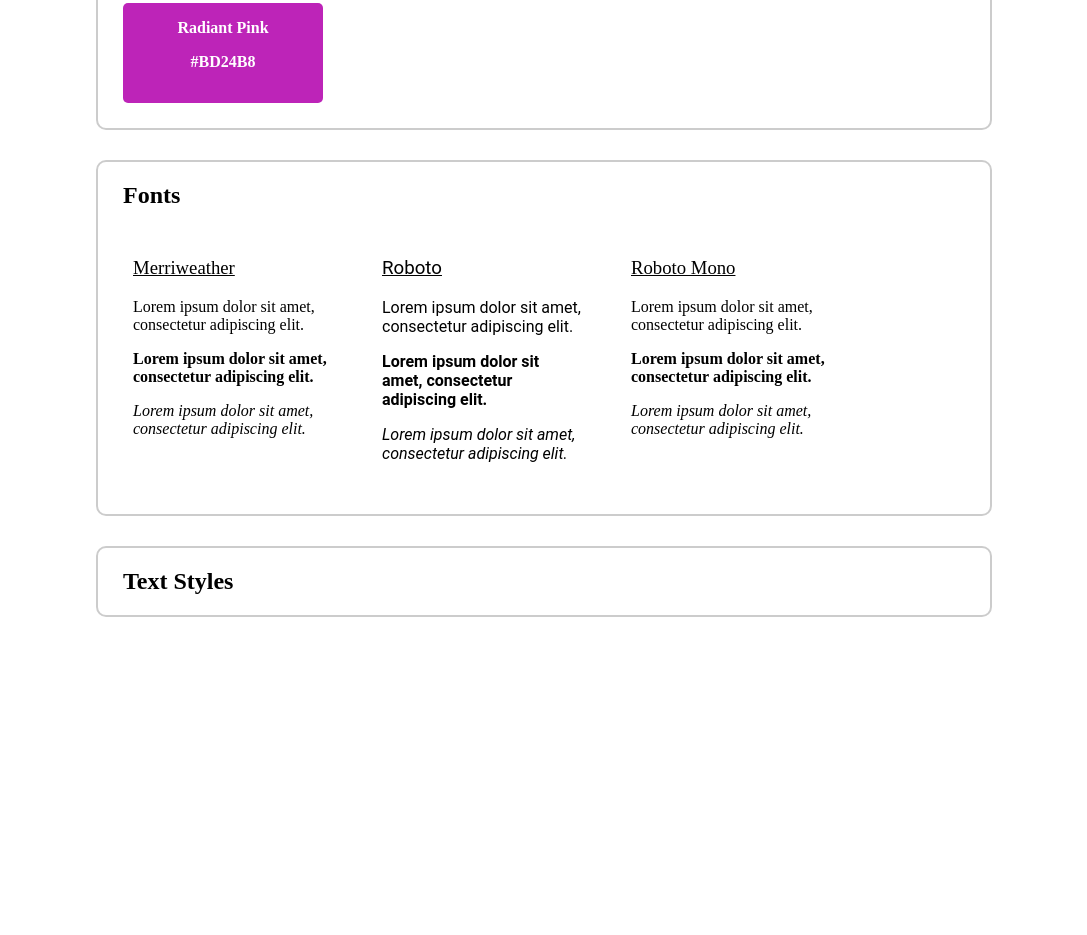
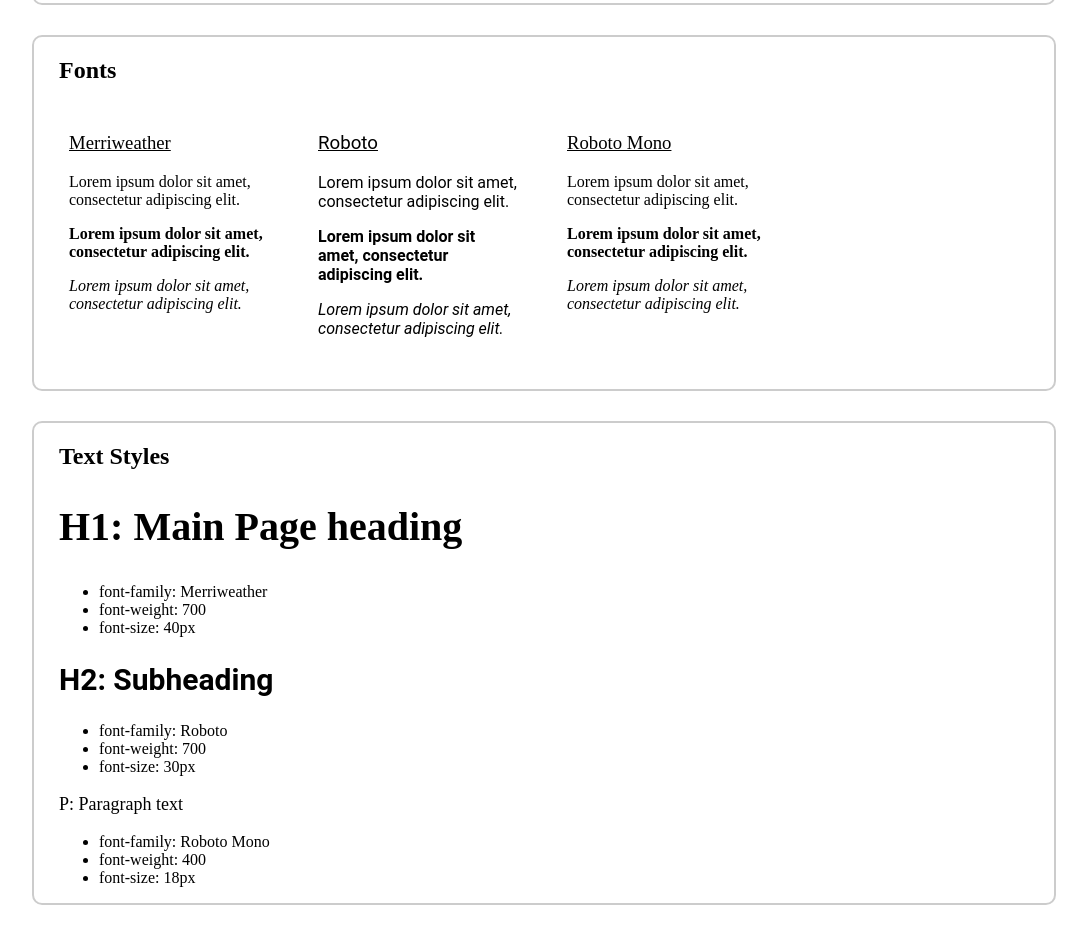
Before and after one commit to Radensuaso/website-design-system, a plain HTML site: page index.html in a window 1280 px wide. Shown: the part 271-1206 px from the top of the page, without its empty margins (96-1183 px from the left). Before the commit the page ends 918 px from the top, so only its background shows below. Drawn offline with Linux system fonts and the light colour scheme; a web font is replaced by a local one.

Commit message:
Project finnished

```diff
--- a/index.html
+++ b/index.html
@@ -54,13 +54,28 @@
         </section>
         <section>
             <h2>Text Styles</h2>
-            <div>
+            <div id="text-styles">
+                <h1>H1: Main Page heading</h1>
+                <ul>
+                    <li>font-family: Merriweather</li>
+                    <li>font-weight: 700</li>
+                    <li>font-size: 40px</li>
+                </ul>
+                <h2>H2: Subheading</h2>
+                <ul>
+                    <li>font-family: Roboto</li>
+                    <li>font-weight: 700</li>
+                    <li>font-size: 30px</li>
+                </ul>
+                <p>P: Paragraph text</p>
+                <ul>
+                    <li>font-family: Roboto Mono</li>
+                    <li>font-weight: 400</li>
+                    <li>font-size: 18px</li>
+                </ul>
 
             </div>
         </section>
     </main>
-    <footer>
-
-    </footer>
 </body>
 </html>
--- a/styles.css
+++ b/styles.css
@@ -59,7 +59,7 @@
 body {
     box-sizing: border-box;
     min-width: 250px;
-    max-width: 70%;
+    max-width: 80%;
     margin: 0 auto;
 }
 
@@ -171,3 +171,23 @@ section {
     font-weight: normal;
     font-style: italic;
 }
+
+/*Text styles*/
+
+#text-styles h1 {
+    font-family: "Merriweather";
+    font-weight: 700;
+    font-size: 40px;
+}
+
+#text-styles h2 {
+    font-family: "Roboto";
+    font-weight: 700;
+    font-size: 30px;
+}
+
+#text-styles p {
+    font-family: "Roboto Mono";
+    font-weight: 400;
+    font-size: 18px;
+}
```
